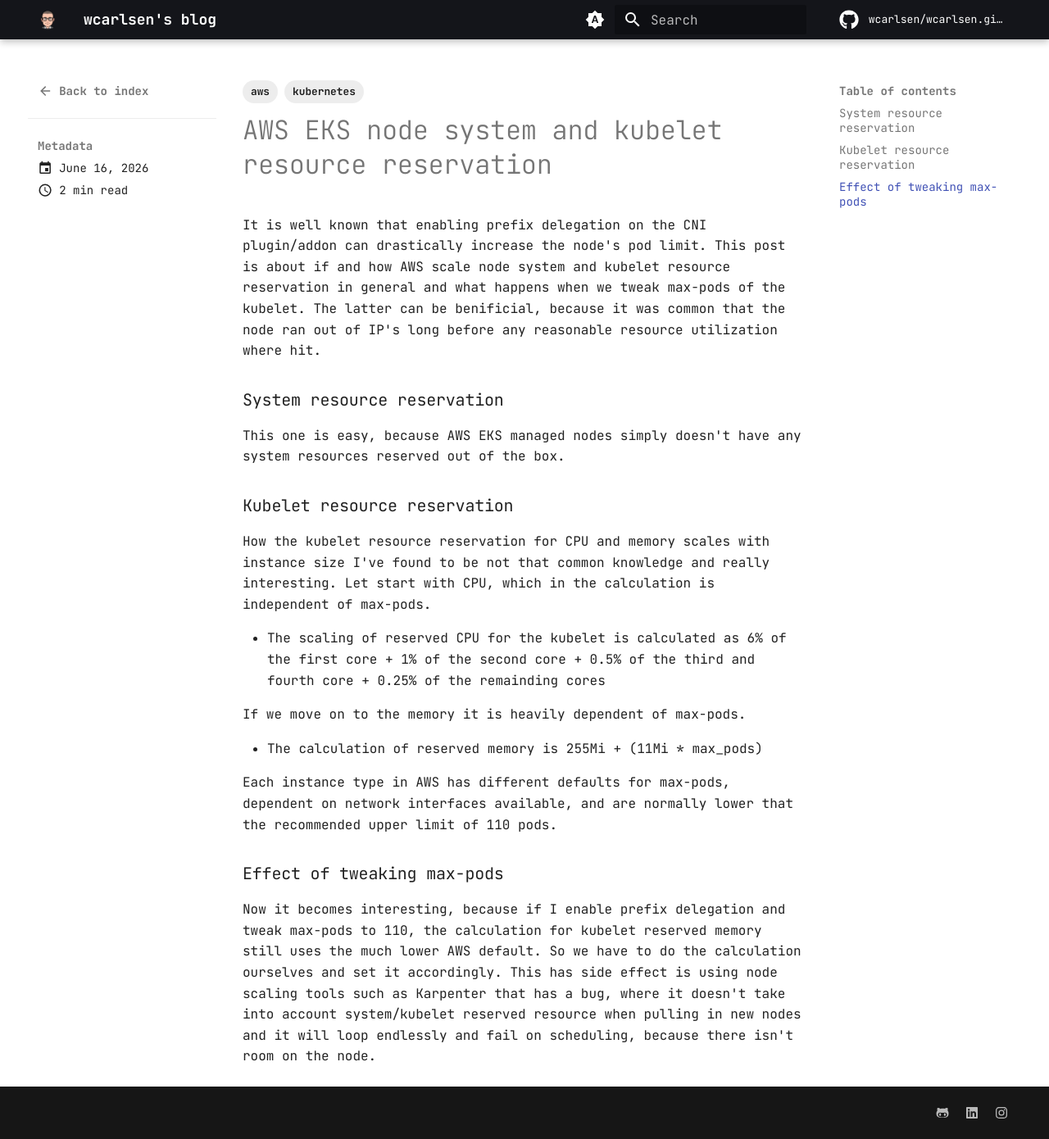
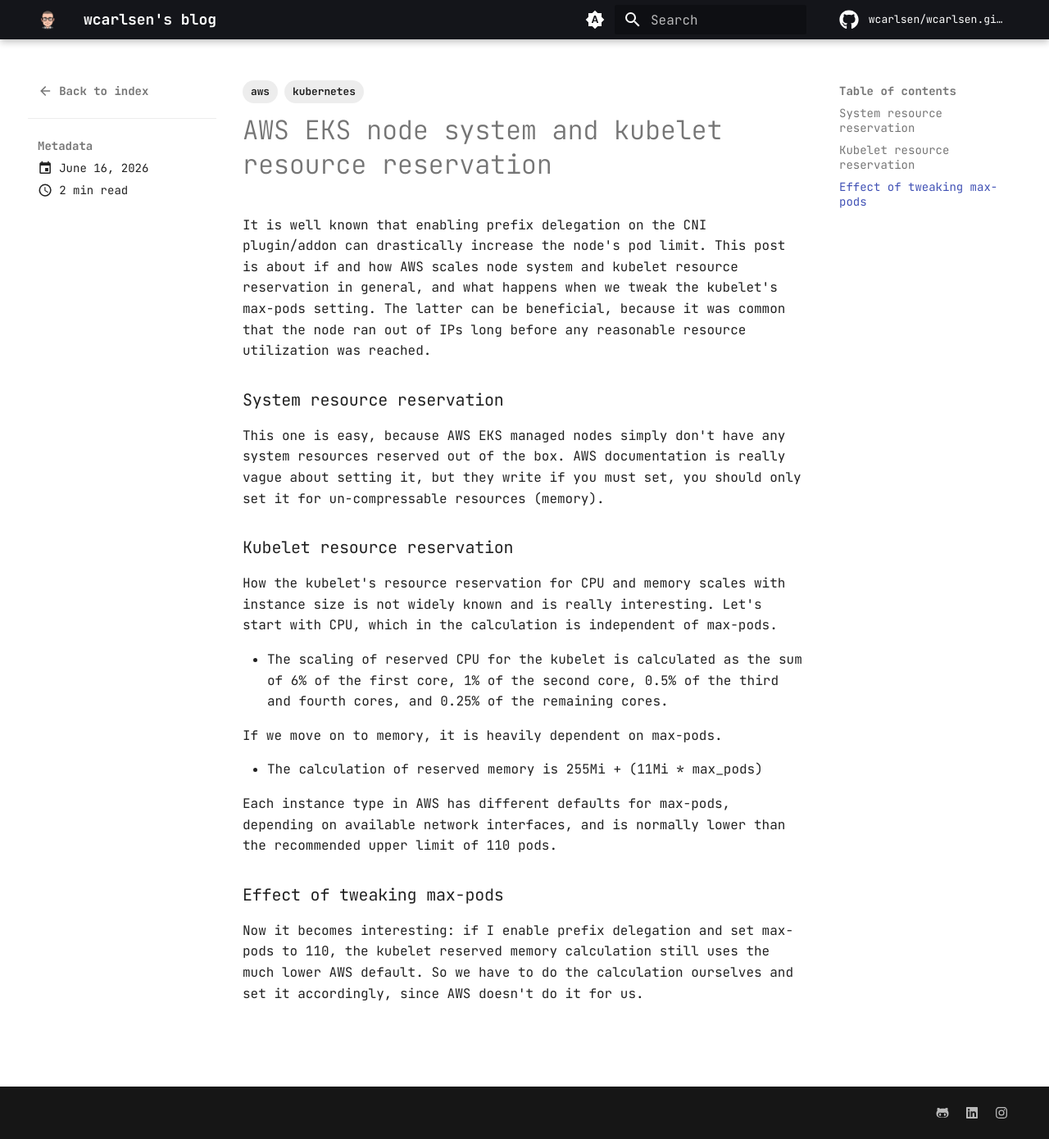
Before and after one commit to wcarlsen/wcarlsen.github.io, an MkDocs documentation site: the page built from docs/posts/2026-06-16-aws-eks-node-resource-reservation.md, in a window 1280 px wide and 1390 px high. Shown: the whole window at 82% size. Built offline with MkDocs 1.6.1 and Material for MkDocs 9.7.7, drawn with Linux system fonts in a browser that asks for light colours; plug-ins that fetch from the network failed and are left out; comment, search, counter and statistics services are not loaded.

Commit message:
Add post about AWS EKS node resource reservation
Signed-off-by: Willi Carlsen <carlsenwilli@gmail.com>

```diff
--- a/docs/posts/2026-06-16-aws-eks-node-resource-reservation.md
+++ b/docs/posts/2026-06-16-aws-eks-node-resource-reservation.md
@@ -7,24 +7,24 @@
 
 # AWS EKS node system and kubelet resource reservation
 
-It is well known that enabling prefix delegation on the CNI plugin/addon can drastically increase the node's pod limit. This post is about if and how AWS scale node system and kubelet resource reservation in general and what happens when we tweak max-pods of the kubelet. The latter can be benificial, because it was common that the node ran out of IP's long before any reasonable resource utilization where hit.
+It is well known that enabling prefix delegation on the CNI plugin/addon can drastically increase the node's pod limit. This post is about if and how AWS scales node system and kubelet resource reservation in general, and what happens when we tweak the kubelet's max-pods setting. The latter can be beneficial, because it was common that the node ran out of IPs long before any reasonable resource utilization was reached.
 
 ### System resource reservation
 
-This one is easy, because AWS EKS managed nodes simply doesn't have any system resources reserved out of the box.
+This one is easy, because AWS EKS managed nodes simply don't have any system resources reserved out of the box. AWS documentation is really vague about setting it, but they write if you must set, you should only set it for un-compressable resources (memory).
 
 ### Kubelet resource reservation
 
-How the kubelet resource reservation for CPU and memory scales with instance size I've found to be not that common knowledge and really interesting. Let start with CPU, which in the calculation is independent of max-pods.
+How the kubelet's resource reservation for CPU and memory scales with instance size is not widely known and is really interesting. Let's start with CPU, which in the calculation is independent of max-pods.
 
-* The scaling of reserved CPU for the kubelet is calculated as 6% of the first core + 1% of the second core + 0.5% of the third and fourth core + 0.25% of the remainding cores
+* The scaling of reserved CPU for the kubelet is calculated as the sum of 6% of the first core, 1% of the second core, 0.5% of the third and fourth cores, and 0.25% of the remaining cores.
 
-If we move on to the memory it is heavily dependent of max-pods.
+If we move on to memory, it is heavily dependent on max-pods.
 
 * The calculation of reserved memory is 255Mi + (11Mi * max_pods)
 
-Each instance type in AWS has different defaults for max-pods, dependent on network interfaces available, and are normally lower that the recommended upper limit of 110 pods.
+Each instance type in AWS has different defaults for max-pods, depending on available network interfaces, and is normally lower than the recommended upper limit of 110 pods.
 
 ### Effect of tweaking max-pods
 
-Now it becomes interesting, because if I enable prefix delegation and tweak max-pods to 110, the calculation for kubelet reserved memory still uses the much lower AWS default. So we have to do the calculation ourselves and set it accordingly. This has side effect is using node scaling tools such as Karpenter that has a bug, where it doesn't take into account system/kubelet reserved resource when pulling in new nodes and it will loop endlessly and fail on scheduling, because there isn't room on the node.
+Now it becomes interesting: if I enable prefix delegation and set max-pods to 110, the kubelet reserved memory calculation still uses the much lower AWS default. So we have to do the calculation ourselves and set it accordingly, since AWS doesn't do it for us.
```
Also changed, not shown: 1 other file.
